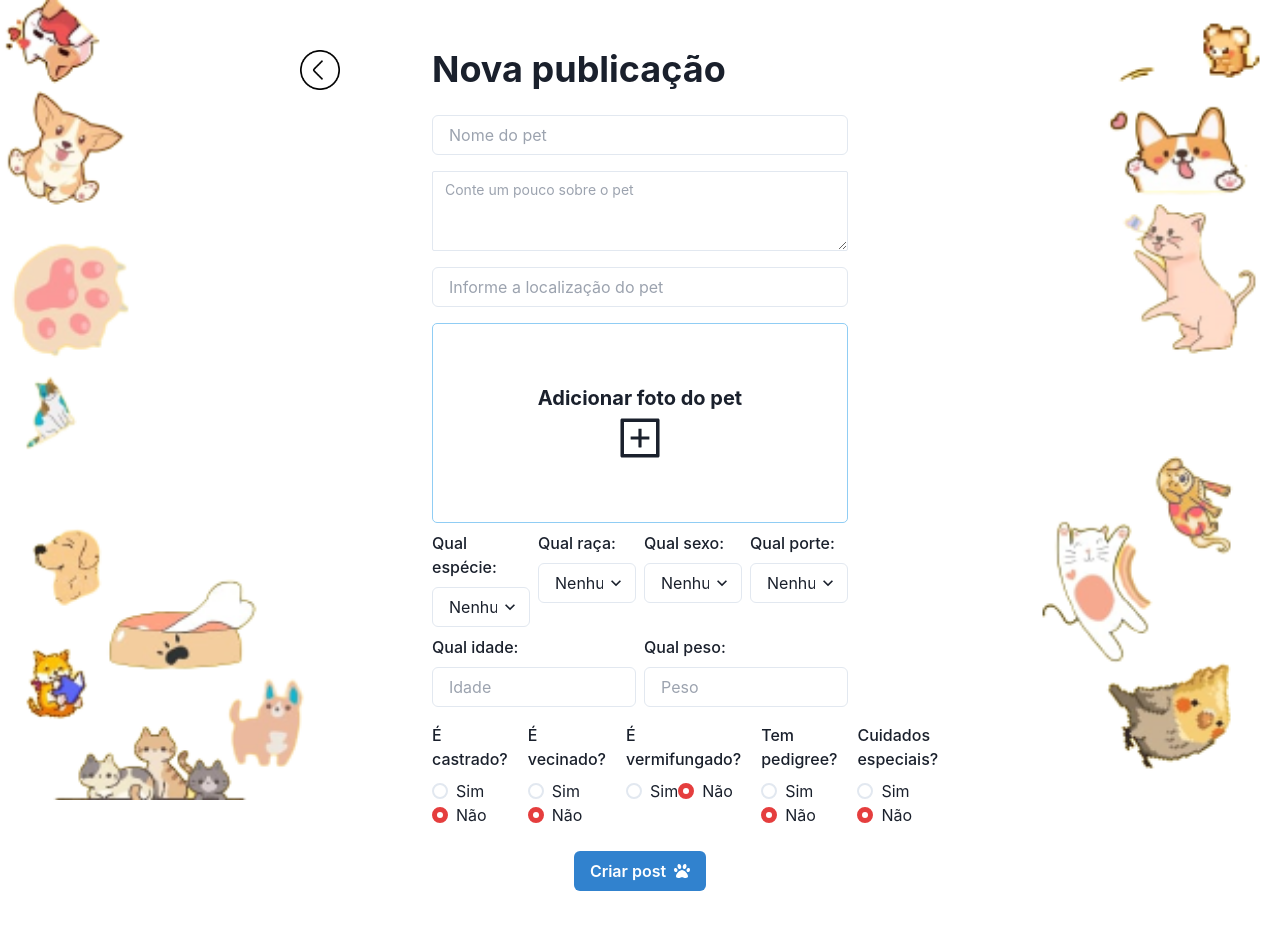
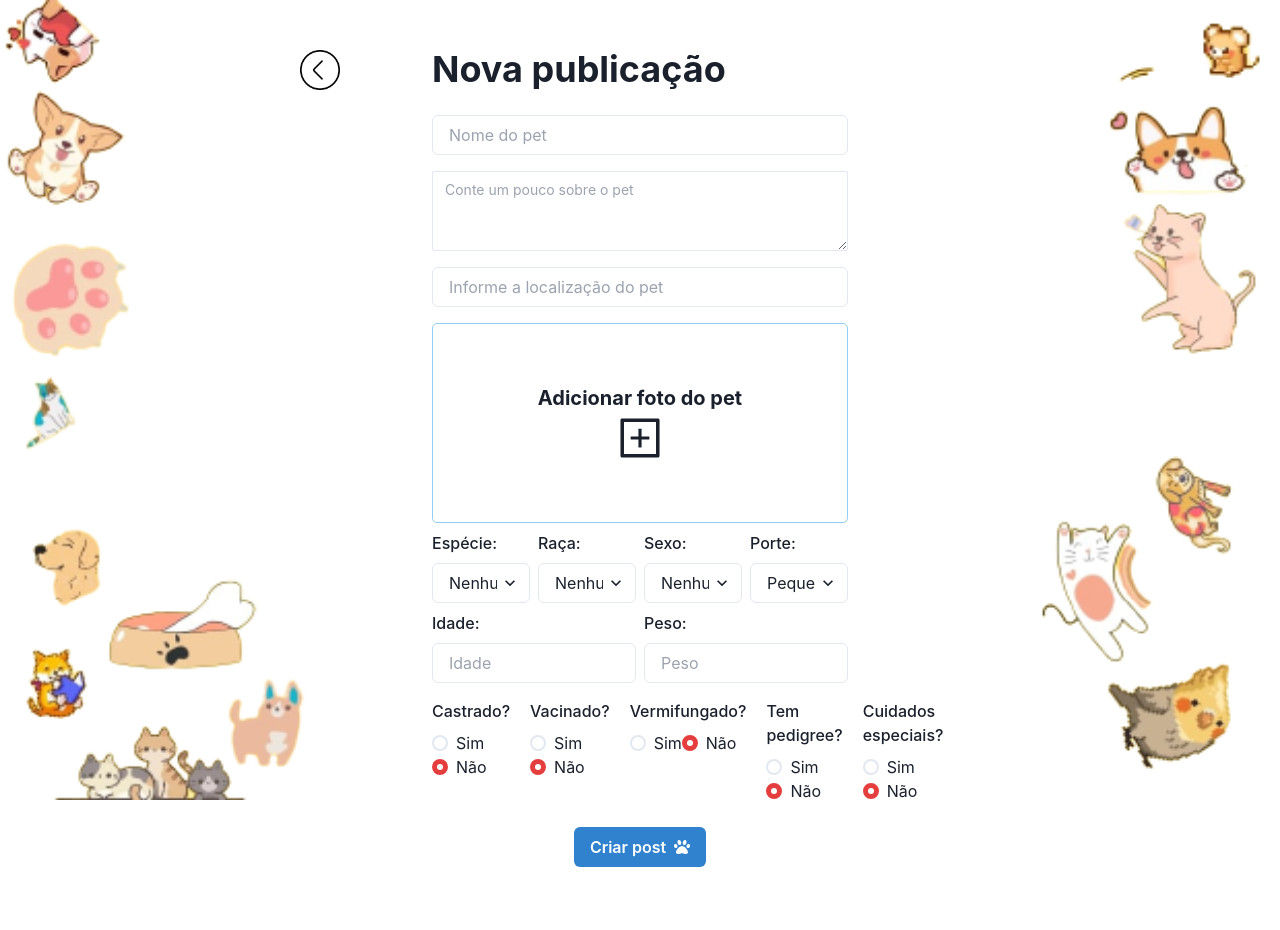
Before and after one commit to PET-foundation/Pata-Amiga, a Next.js app: page /posts/create in a window 1280 px wide. Shown: the top 930 px of the page. Built offline with nearby package versions, Linux system fonts and the light colour scheme; no server answers.

Commit message:
correção do bug na criação do post

```diff
--- a/src/components/CreatePostForm/index.tsx
+++ b/src/components/CreatePostForm/index.tsx
@@ -189,8 +189,8 @@ export function CreatePostForm({ onSubmit, isSubmitting = false, isEdit, postRes
         >
           {image ? (
             <Image
-              w='100vw'
-              h='100vh'
+              w='10vw'
+              h='10vh'
               src={image}
               alt='image input'
               />
@@ -216,7 +216,7 @@ export function CreatePostForm({ onSubmit, isSubmitting = false, isEdit, postRes
         <Flex direction='row' gap={6} mt={2}>
         <Stack spacing={2} direction='row'>
         <FormControl>
-        <FormLabel >Qual espécie:</FormLabel>
+        <FormLabel >Espécie:</FormLabel>
         <Select
           variant='outline'
           placeholder='Nenhum'
@@ -233,7 +233,7 @@ export function CreatePostForm({ onSubmit, isSubmitting = false, isEdit, postRes
         </FormControl>
 
         <FormControl>
-        <FormLabel >Qual raça:</FormLabel>
+        <FormLabel >Raça:</FormLabel>
         <Select
           variant='outline'
           placeholder='Nenhum'
@@ -250,7 +250,7 @@ export function CreatePostForm({ onSubmit, isSubmitting = false, isEdit, postRes
         </FormControl>
 
         <FormControl>
-          <FormLabel >Qual sexo:</FormLabel>
+          <FormLabel >Sexo:</FormLabel>
             <Select
               variant='outline'
               placeholder='Nenhum'
@@ -264,7 +264,7 @@ export function CreatePostForm({ onSubmit, isSubmitting = false, isEdit, postRes
           </FormControl>
 
         <FormControl>
-        <FormLabel >Qual porte:</FormLabel>
+        <FormLabel >Porte:</FormLabel>
           <Select
           variant='outline'
           placeholder='Nenhum'
@@ -273,8 +273,8 @@ export function CreatePostForm({ onSubmit, isSubmitting = false, isEdit, postRes
           value={size}
           >
             <option value='BIG'>Grande</option>
-            <option value='Médio'>Médio</option>
-            <option value='Pequeno'>Pequeno</option>
+            <option value='MEDIUM'>Médio</option>
+            <option value='SMALL'>Pequeno</option>
           </Select>
         </FormControl>
         </Stack>
@@ -283,7 +283,7 @@ export function CreatePostForm({ onSubmit, isSubmitting = false, isEdit, postRes
         <Flex direction='row' gap={6} mt={2}>
         <Stack spacing={2} direction='row'>
         <FormControl>
-        <FormLabel >Qual idade:</FormLabel>
+        <FormLabel >Idade:</FormLabel>
           <Input
             placeholder='Idade'
             maxW="100%"
@@ -293,7 +293,7 @@ export function CreatePostForm({ onSubmit, isSubmitting = false, isEdit, postRes
         </FormControl>
 
         <FormControl>
-        <FormLabel >Qual peso:</FormLabel>
+        <FormLabel >Peso:</FormLabel>
           <Input
             placeholder='Peso'
             maxW="100%"
@@ -312,7 +312,7 @@ export function CreatePostForm({ onSubmit, isSubmitting = false, isEdit, postRes
           onChange={handleCastratedChange}
           value={castrated.valueOf().toString()}
           >
-            <FormLabel>É castrado?</FormLabel>
+            <FormLabel>Castrado?</FormLabel>
               <Radio colorScheme='blue' value='true'>
                 Sim
               </Radio>
@@ -327,7 +327,7 @@ export function CreatePostForm({ onSubmit, isSubmitting = false, isEdit, postRes
           onChange={handleVaccinatedChange}
           value={vaccinated.valueOf().toString()}
           >
-            <FormLabel>É vecinado?</FormLabel>
+            <FormLabel>Vacinado?</FormLabel>
               <Radio colorScheme='blue' value='true'>
                 Sim
               </Radio>
@@ -342,7 +342,7 @@ export function CreatePostForm({ onSubmit, isSubmitting = false, isEdit, postRes
           onChange={handleWormedChange}
           value={wormed.valueOf().toString()}
           >
-            <FormLabel>É vermifungado?</FormLabel>
+            <FormLabel>Vermifungado?</FormLabel>
               <Radio colorScheme='blue' value='true'>
                 Sim
               </Radio>
--- a/src/components/ProfileHeader/index.tsx
+++ b/src/components/ProfileHeader/index.tsx
@@ -157,9 +157,16 @@ export function ProfileHeader({
     }
   };
 
-
+interface TopMenuProps {
+  profilePicture: string;
+  userName: string;
+  onClick: () => void;
+  onSearch: (search: string) => void;
+}
   return (
     <>
+
+      <TopMenu/>
       <Flex direction="column" w="100%">
         <Box
           w="100%"
```
